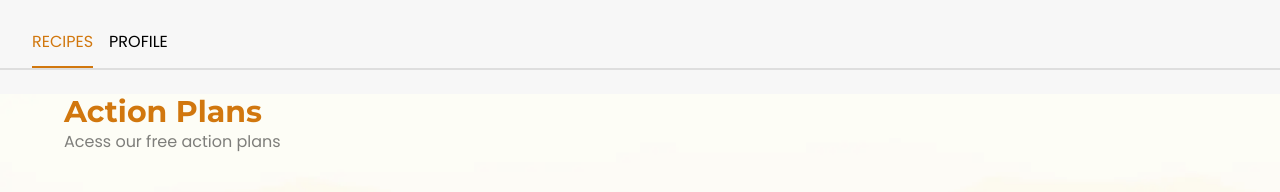
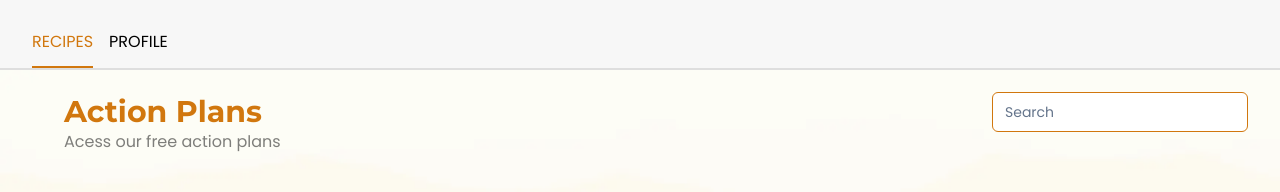
Before and after one commit to AlexisKenAlvarez/digitalkubo, a Next.js app: page /home in a window 1280 px wide. Shown: the part 474-666 px from the top of the page. Built offline with nearby package versions, Linux system fonts and the light colour scheme; no server answers.

Commit message:
added search bar in home

```diff
--- a/src/components/DashNav.tsx
+++ b/src/components/DashNav.tsx
@@ -19,7 +19,7 @@ const DashNav = () => {
     },
   ];
   return (
-    <div className="w-full flex flex-row border-b-2 border-black/10 container">
+    <div className="w-full flex flex-row border-b-2 border-black/10 container ">
       <div className="flex gap-x-4 ">
         {dashLink.map((items, i) => {
           return (
--- a/src/pages/home.tsx
+++ b/src/pages/home.tsx
@@ -2,6 +2,8 @@ import DashNav from "@/components/DashNav";
 import Link from "next/link";
 import React from "react";
 import { Badge } from "@/components/ui/badge";
+import { Input } from "@/components/ui/input"
+
 
 import { actionSet } from "../lib/indexs";
 import Image from "next/image";
@@ -37,21 +39,26 @@ object cover
 w-full h-full
 object-top"
         />
-        <div className=" w-[full] min-h-auto container relative z-10 pb-24">
-          <div className="pl-8">
-            <h1 className="  mt-6 text-3xl font-primary text-nav font-bold">
+        <div className=" w-[full] min-h-auto container relative z-10 pb-24 ">
+          <div className="pl-8 flex items-center justify-between" >
+          <div className=" flex flex-col ">
+            <h1 className=" mt-6 text-3xl font-primary text-nav font-bold ">
               Action Plans
             </h1>
             <p className=" font-secondary text-black/50">
               Acess our free action plans
             </p>
+            </div>
+            <div className="">
+            <Input className="w-64 border-nav" type="search" placeholder="Search" />
+            </div>
           </div>
           <div className="w-full mx-auto grid 2xl:grid-cols-4 px-8 lg:grid-cols-3 gap-5 md:grid-cols-2 items-center mt-10">
             {actionSet.map((action, i) => {
               return (
                 <div
                   key={i}
-                  className="max-w-[23rem] h-auto bg-nav/20 shadow-md rounded flex sm:flex-row flex-col pt-5 pl-5"
+                  className="max-w-[23rem] h-auto bg-nav/20 shadow-md rounded flex sm:flex-row flex-col pt-5 pl-5 "
                 >
                   <div className="items-end justify-center sm:flex hidden">
                     <Image
```
